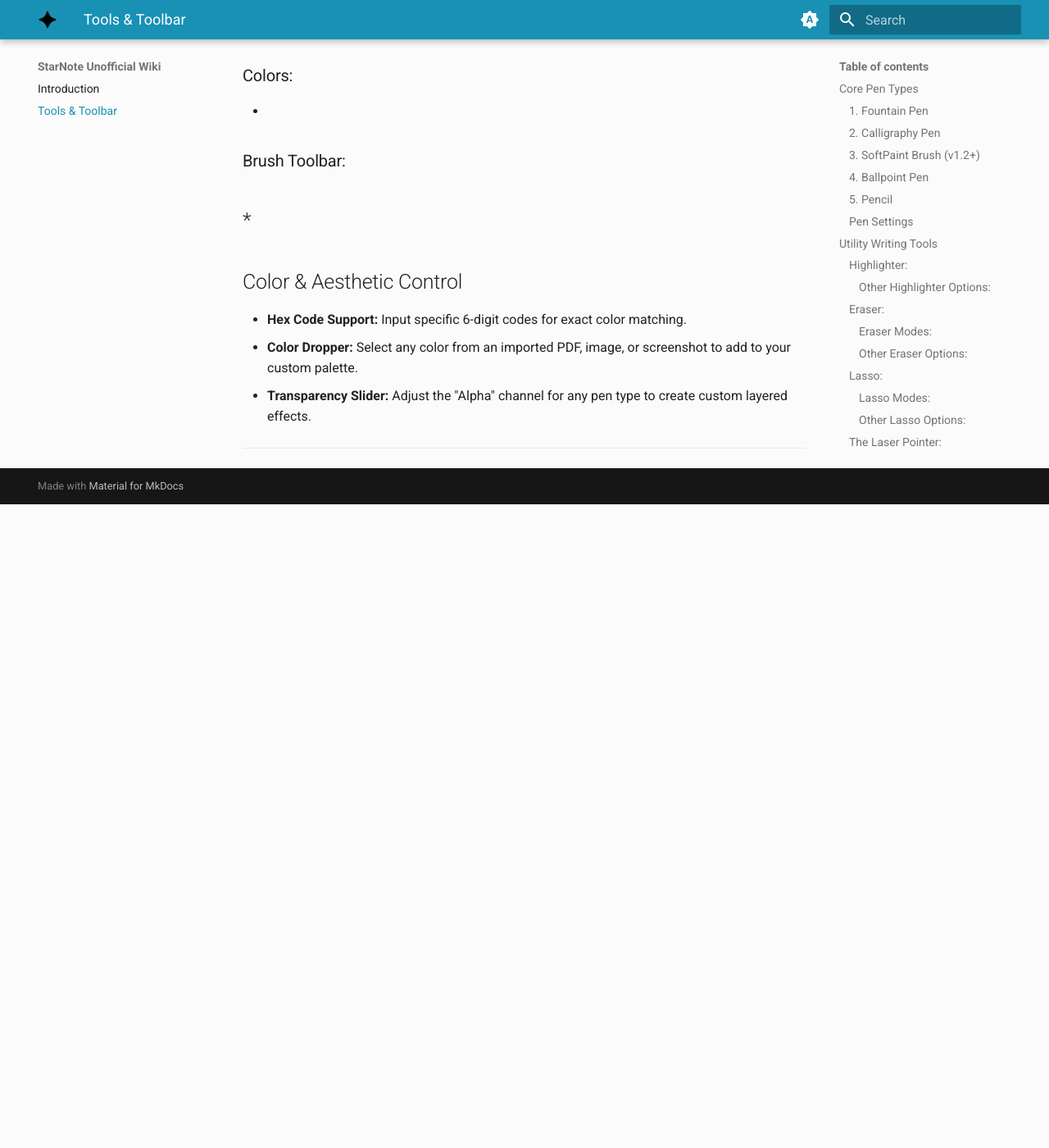
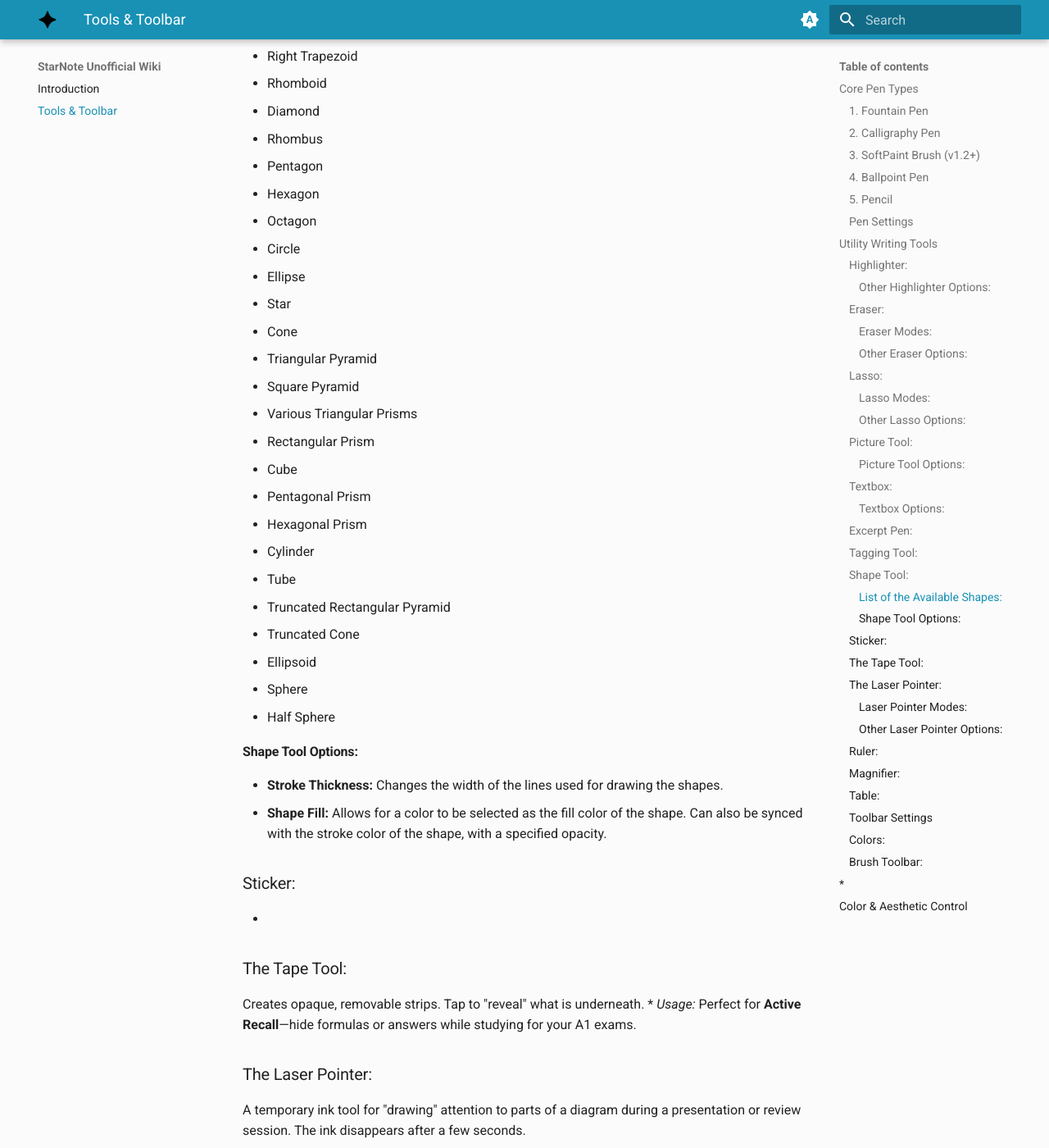
Before and after one commit to NakoTurtle/StarNote-Unofficial-Wiki, an MkDocs documentation site: the page built from docs/tools.md, in a window 1280 px wide and 1400 px high, scrolled down 5463 px. Shown: the whole window at 82% size. Built offline with MkDocs 1.6.1 and Material for MkDocs 9.7.7, drawn with Linux system fonts in a browser that asks for light colours; before the commit the page ends 6078 px from its top, so only the background shows below that; some of the changed text lies outside the part shown.

Commit message:
Update tools.md

```diff
--- a/docs/tools.md
+++ b/docs/tools.md
@@ -75,20 +75,20 @@
 * **Circular selection eraser:** Deletes everything within a region you circle around.
 #### Other Eraser Options:
 * **Size:** Changes the size of the eraser brush.
-* (1) **Scribble to Erase:** Enables erasing content by simply scribbling it out.
+* **Scribble to Erase:** Enables erasing content by simply scribbling it out. (1)
     { .annotate }
 
     1.  Only available on android.
 
-* **Erase Highlighter Only:**
-* **Erase Tape Only:**
+* **Erase Highlighter Only:** Makes so the eraser tool only removes highlighter without disturbing other elements.
+* **Erase Tape Only:** Makes so the eraser tool only removes tape without disturbing other elements.
 * **Select Stroke:**
 *  **Auto-Deselect Eraser:** When enabled, the app automatically returns back to the tool you used before, once you lift the stylus after erasing.
 ### Lasso:
 Tool for selecting objects in your notes in order to move or edit them.
 #### Lasso Modes:
-*  **Free Lasso:**
-*  **Rectangular Lasso:**
+*  **Free Lasso:** Makes so you can draw a shape exactly around what you want to select.
+*  **Rectangular Lasso:** Makes use of a rectangular selection box.
 #### Other Lasso Options:
 The Lasso tool includes options to include or exclude the following elements when making a selection:
 * Shape
@@ -100,48 +100,104 @@
 * Link
 * Tag
 * Table
+### Picture Tool:
+Allows the user to insert images directly into their notes.
+#### Picture Tool Options:
+* **Insert From Album:** Allows the user to insert an image from the device gallery.
+* **Take Photo:** Opens the camera to take a picture to insert.
+### Textbox:
+Allows the user to insert typed text directly into their notes.
+#### Textbox Options:
+* **Font Type:** Changes the face of the font.
+* **Font Size:** Changes the width and height of the font.
+* **Multiply:** Unknown
+* **Font Styles:**
+    * Bold
+    * Italics
+    * Underline
+* **Alignment:**
+    * Left
+    * Center
+    * Right
+* **Font Color:** Features a set of 5 preset, but customizable colors.
+### Excerpt Pen:
+*
+### Tagging Tool:
+*
+### Shape Tool:
+Allows the user to add specialized shapes to their notes.
+#### List of the Available Shapes:
+* Straight Line
+* Straight Wave Line
+* Arc
+* Straight Dashed line
+* Straight Arrow
+* Straight Double Sided Arrow
+* Curved Arrow
+* Curved Double Sided Arrow
+* Angled Lines
+* 2D Axes
+* 3D Axes
+* 2D Axes with 45º arrow
+* Curly Bracket
+* Scalene Triangle
+* Isoceles Traingle
+* Equilateral Triangle
+* Right Triangle
+* Square
+* Rectangle
+* Rounded Rectangle
+* Pill Shape
+* Scalene Trapezoid
+* Isoceles Trapezoid
+* Right Trapezoid
+* Rhomboid
+* Diamond
+* Rhombus
+* Pentagon
+* Hexagon
+* Octagon
+* Circle
+* Ellipse
+* Star
+* Cone
+* Triangular Pyramid
+* Square Pyramid
+* Various Triangular Prisms
+* Rectangular Prism
+* Cube
+* Pentagonal Prism
+* Hexagonal Prism
+* Cylinder
+* Tube
+* Truncated Rectangular Pyramid
+* Truncated Cone
+* Ellipsoid
+* Sphere
+* Half Sphere
+#### Shape Tool Options:
+* **Stroke Thickness:** Changes the width of the lines used for drawing the shapes.
+* **Shape Fill:** Allows for a color to be selected as the fill color of the shape. Can also be synced with the stroke color of the shape, with a specified opacity.
+### Sticker:
+*
+### The Tape Tool:
+Creates opaque, removable strips. Tap to "reveal" what is underneath.
+* *Usage:* Perfect for **Active Recall**—hide formulas or answers while studying for your A1 exams.
 ### The Laser Pointer:
 A temporary ink tool for "drawing" attention to parts of a diagram during a presentation or review session. The ink disappears after a few seconds.
 #### Laser Pointer Modes:
-* **Line:**
-* **Dot:**
+* **Line:** Leaves a trail when moving the laser pointer.
+* **Dot:** Only shows the laser pointer dot.
 #### Other Laser Pointer Options:
-* **Thickness:**
-* **Duration:**
-### Picture Tool:
-Allows the user to insert images directly into their notes.
-#### Picture Tool Options:
-* **Insert From Album:**
-* **Take Photo:**
-### Textbox:
-Allows the user to insert typed text directly into their notes.
-#### Textbox Options:
-* Font Type:
-* Font Size:
-* Multiply:
-* Font Style:
-* Font Color:
-### Shape Tool:
-Allows the user to add specialized shapes to their notes.
-#### List of the Available Shapes:
-*
-#### Shape Tool Options:
-* Stroke Thickness:
-* Shape Fill:
-### The Tape Tool:
-Creates opaque, removable strips. Tap to "reveal" what is underneath.
-* *Usage:* Perfect for **Active Recall**—hide formulas or answers while studying for your A1 exams.
-### Excerpt Pen:
-*
-### Tag:
-*
+* **Thickness:** Changes the size of the pointer.
+* **Duration:** Changes the length of time the laser stays before fading away.
 ### Ruler:
 *
 ### Magnifier:
 *
 ### Table:
 *
-### Sticker:
+### Toolbar Settings
 *
 ### Colors:
 *
```
